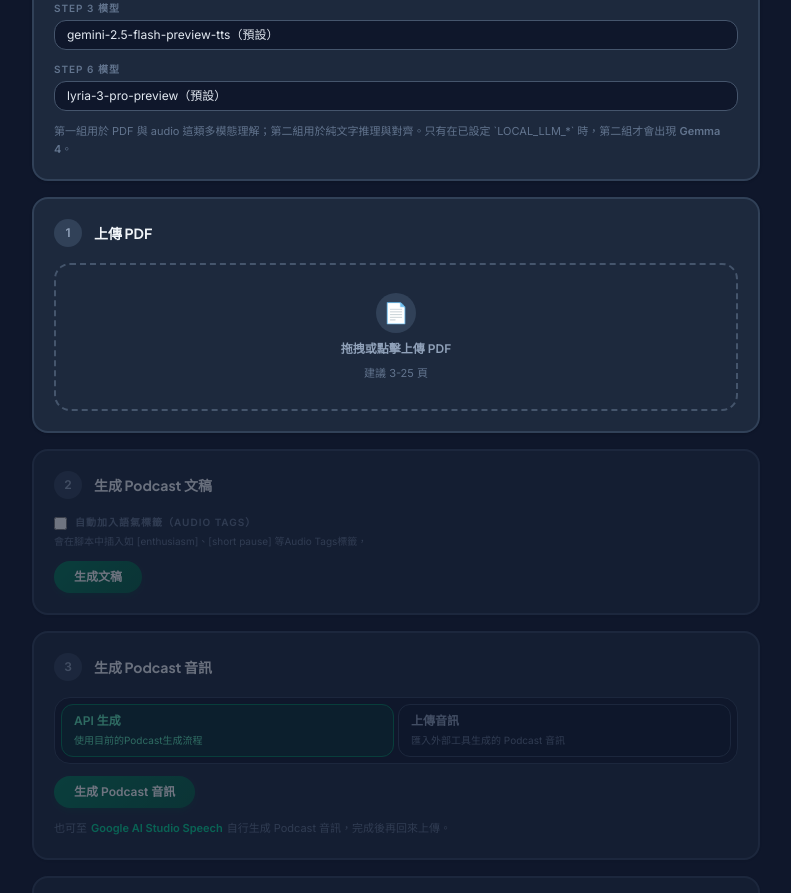
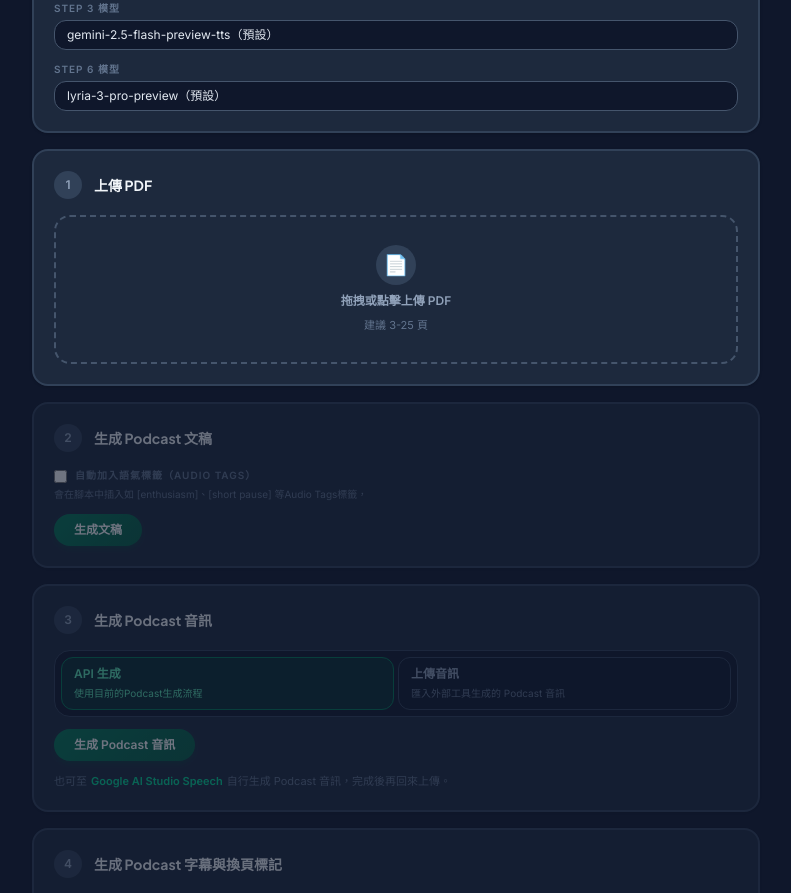
Before and after one commit to gemini960114/deckcast, a Next.js app: page / in a window 1280 px wide. Shown: the part 880-1773 px from the top of the page, without its empty margins (244-1035 px from the left). Built offline with nearby package versions, Linux system fonts and the light colour scheme.

Commit message:
chore: remove model description hint text from Step 0 UI

```diff
--- a/app/page.tsx
+++ b/app/page.tsx
@@ -1844,9 +1844,7 @@ export default function Home() {
               </select>
             </div>
           </div>
-          <p className={`mt-3 text-[11px] leading-relaxed ${t.faint}`}>
-            第一組用於 PDF 與 audio 這類多模態理解；第二組用於純文字推理與對齊。只有在已設定 `LOCAL_LLM_*` 時，第二組才會出現 <span className="font-semibold">{localLlmLabel}</span>。
-          </p>
+
         </div>
 
         {/* ── Step 1: Upload PDF ── */}
```
